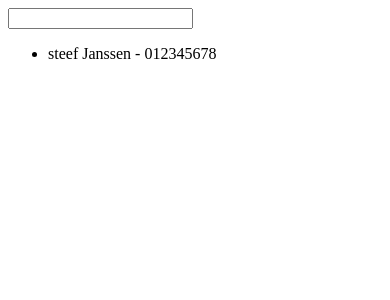
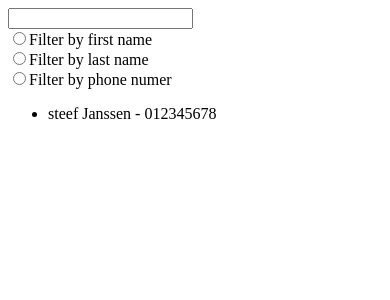
Before and after one commit to SkoebaSteve/contacts_searcher, a React app: page / in a window 390 px wide. Shown: the top 300 px of the page. Built offline with nearby package versions, Linux system fonts and the light colour scheme; the HTML template or start-up script is replaced by a standard one.

Commit message:
added basic filters based on first name, last name and phone number

```diff
--- a/src/index.jsx
+++ b/src/index.jsx
@@ -5,12 +5,44 @@ const userArray = [
   {firstName: "steef", lastName: "Janssen", phoneNumber: "012345678"}
 ]
 
-const SearchForm = ({onChange}) => {
+const SearchFilter = ({id, name, text, onFilter}) => {
+  return (
+    <div>
+      <input
+        type="radio"
+        id={id}
+        name={name}
+        value={id}
+        onChange={event => onFilter(event.target.value)}
+      />
+      <label htmlFor={id}>{text}</label>
+    </div>
+  )
+}
+const SearchForm = ({onChange, onFilter}) => {
   return (
     <form>
       <input
         type="search"
         onChange={event => onChange(event.target.value)}
+      />
+      <SearchFilter
+        id="firstName"
+        name="filter"
+        text ="Filter by first name"
+        onFilter={onFilter}
+      />
+      <SearchFilter
+        id="lastName"
+        name="filter"
+        text ="Filter by last name"
+        onFilter={onFilter}
+      />
+      <SearchFilter
+        id="phoneNumber"
+        name="filter"
+        text ="Filter by phone numer"
+        onFilter={onFilter}
       />
     </form>
   )
@@ -42,26 +74,33 @@ const SearchResults = ({users}) => {
 class ContactSearch extends React.Component {
 
   state = {
-    users: userArray
+    users: userArray,
+    filter: "firstName"
+  }
+
+  onFilter = (value) => {
+    this.setState({
+      filter: value
+    })
   }
 
   onChange = (value) => {
-    const updatedUsers = userArray.filter(function(user) {
-      if (user.firstName.indexOf(value) !== -1) {
+    const filteredUsers = userArray.filter((user) => {
+      if (user[this.state.filter].indexOf(value) !== -1) {
         return user
       }
       return null
     })
 
     this.setState({
-      users:updatedUsers
+      users:filteredUsers
     })
   }
 
   render () {
     return (
       <div>
-        <SearchForm onChange={this.onChange} />
+        <SearchForm onChange={this.onChange} onFilter={this.onFilter} />
         <SearchResults users={this.state.users} />
       </div>
     )
```
